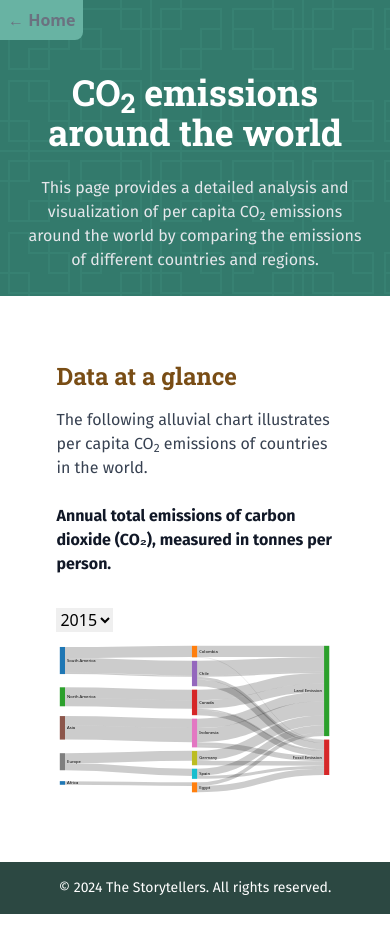
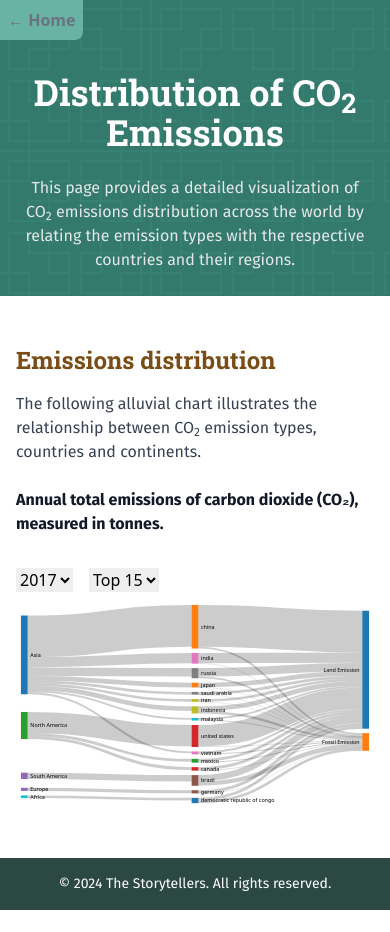
Before and after one commit to Clonecodesash/Storytellers-DataViz-Project, an Angular app: page /alluvial in a window 390 px wide. Built offline with nearby package versions, Linux system fonts and the light colour scheme.

Commit message:
Arrow events added and chart populated with real data

```diff
--- a/src/app/alluvial/alluvial.component.css
+++ b/src/app/alluvial/alluvial.component.css
@@ -1,6 +1,3 @@
-#alluvialYearSelector {
-    margin-bottom: 10px;
-}
 
 figure#sankey {
     width: 100%;
--- a/src/app/alluvial/alluvial.component.html
+++ b/src/app/alluvial/alluvial.component.html
@@ -6,22 +6,27 @@
             class="absolute top-0 left-0 p-2 rounded-br-lg text-white bg-primary-light hover:text-gray-500 font-semibold">
             ← Home
         </a>
-        <h1 class="text-4xl font-bold text-white mt-12 lg:mt-4 mb-6">CO<sub>2</sub> emissions around the world</h1>
+        <h1 class="text-4xl font-bold text-white mt-12 lg:mt-4 mb-6">Distribution of CO<sub>2</sub> Emissions</h1>
         <p class="text-gray-200">
-            This page provides a detailed analysis and visualization of per capita CO<sub>2</sub> emissions around the
-            world by comparing the emissions of different countries and regions.
+            This page provides a detailed visualization of CO<sub>2</sub> emissions distribution across the world by
+            relating the emission types with the respective countries and their regions.
     </header>
 
-    <main class="flex-grow w-full bg-white p-8">
-        <div class="max-w-[85%] mx-auto">
+    <main class="flex-grow w-full bg-white p-4 md:p-8">
+        <div class="max-w-full md:max-w-[85%] mx-auto">
             <section class="mb-8">
-                <h2 class="text-2xl font-semibold text-secondary mb-4">Data at a glance</h2>
-                <p class="text-gray-700 mb-6">The following alluvial chart illustrates per capita CO<sub>2</sub>
-                    emissions of countries in the world.
+                <h2 class="text-2xl font-semibold text-secondary mb-4">Emissions distribution</h2>
+                <p class="text-gray-700 mb-6">The following alluvial chart illustrates the relationship between CO<sub>2</sub>
+                    emission types, countries and continents.
                 </p>
                 <p class="text-gray-900 font-semibold flex justify-center mb-8">Annual total emissions of carbon dioxide
-                    (CO₂), measured in tonnes per person.</p>
-                <div id="alluvialYearSelector"></div>
+                    (CO₂), measured in tonnes.</p>
+                <div class="flex gap-4 items-center mb-2">
+                    <div id="alluvialYearSelector"></div>
+                    <select id="top-n-select" (change)="onTopNSelect($event)">
+                        <option *ngFor="let n of topNOptions" [value]="n">Top {{ n }}</option>
+                    </select>
+                </div>
                 <figure id="sankey"></figure>
             </section>
         </div>
--- a/src/app/alluvial/alluvial.component.ts
+++ b/src/app/alluvial/alluvial.component.ts
@@ -1,3 +1,4 @@
+import { CommonModule } from '@angular/common';
 import { Component, ElementRef, HostListener } from '@angular/core';
 import { RouterModule } from '@angular/router';
 import * as d3 from 'd3';
@@ -6,7 +7,7 @@ import { sankey, sankeyLinkHorizontal } from 'd3-sankey';
 @Component({
   selector: 'app-alluvial',
   standalone: true,
-  imports: [RouterModule],
+  imports: [RouterModule, CommonModule],
   templateUrl: './alluvial.component.html',
   styleUrl: './alluvial.component.css'
 })
@@ -20,6 +21,9 @@ export class AlluvialComponent {
   private margin = { top: 10, right: 10, bottom: 10, left: 10 };
   private currentIndex: number = 0;
   private years: number[] = [];
+  topNOptions: number[] = [15, 30, 50]; // Top N selector options
+  selectedTopN: number = 15; // Default top N
+  selectedYear: number = new Date().getFullYear(); // Default year
 
   constructor() {
     this.width = 800 - this.margin.left - this.margin.right;
@@ -28,7 +32,7 @@ export class AlluvialComponent {
 
   ngOnInit(): void {
     this.createSvg();
-    d3.csv('assets/emissions_data_with_years.csv').then(data => {
+    d3.csv('assets/alluvial_data.csv').then(data => {
       this.data = data.map(d => ({
         country: d['Country'],
         continent: d['Continent'],
@@ -37,8 +41,8 @@ export class AlluvialComponent {
         year: +d['Year']
       }));
       this.years = this.getAvailableYears();
-      this.filteredData = this.filterDataByYear(this.years[this.currentIndex]);
-      // this.filteredData = this.filterDataByYear(this.getAvailableYears()[0]);
+      this.selectedYear = this.years[0];
+      this.filteredData = this.getFilteredData();
       this.drawSankey(this.filteredData);
       this.createYearSelector();
     });
@@ -68,7 +72,7 @@ export class AlluvialComponent {
   private drawSankey(data: any[]): void {
     this.svg.selectAll('*').remove();
     d3.select('#sankey-svg')
-    .attr('viewBox', `0 0 ${this.width + this.margin.left + this.margin.right} ${this.height + this.margin.top + this.margin.bottom}`);
+      .attr('viewBox', `0 0 ${this.width + this.margin.left + this.margin.right} ${this.height + this.margin.top + this.margin.bottom}`);
 
     const nodes: Set<string> = new Set();
     const links: { source: any; target: any; value: any; }[] = [];
@@ -100,6 +104,8 @@ export class AlluvialComponent {
       console.error('Missing nodes in links:', sankeyData.links.filter(link => link.source === -1 || link.target === -1));
       return;
     }
+
+    this.adjustSvgHeight(data.length);
 
     this.sankeyGenerator = sankey<{ name: string }, { value: number }>()
       .nodeWidth(15)
@@ -180,9 +186,9 @@ export class AlluvialComponent {
       .append('select')
       .attr('id', 'alluvial-year-select')
       .on('change', () => {
-        const selectedYear = +d3.select('#alluvialYearSelector select').property('value');
-        this.currentIndex = years.indexOf(selectedYear);
-        this.filteredData = this.filterDataByYear(selectedYear);
+        this.selectedYear = +d3.select('#alluvialYearSelector select').property('value');
+        this.currentIndex = years.indexOf(this.selectedYear);
+        this.filteredData = this.getFilteredData();
         this.drawSankey(this.filteredData);
       })
       .selectAll('option')
@@ -192,18 +198,22 @@ export class AlluvialComponent {
       .text(d => d)
       .attr('value', d => d);
 
-      this.updateYearSelector();
+    this.updateYearSelector();
   }
+
+  private getFilteredData(): any[] {
+    return this.data
+      .filter(d => d.year === this.selectedYear)
+      .sort((a, b) => (b.emission_land + b.emission_fossil) - (a.emission_land + a.emission_fossil))
+      .slice(0, this.selectedTopN);
+  }
+
 
   private updateYearSelector(): void {
     const yearSelect = d3.select('#alluvial-year-select');
     if (yearSelect) {
       yearSelect.property('value', this.years[this.currentIndex]);
     }
-  }
-
-  private filterDataByYear(year: number): any[] {
-    return this.data.filter(d => d.year === year);
   }
 
   private getAvailableYears(): number[] {
@@ -213,7 +223,8 @@ export class AlluvialComponent {
   private nextYear(): void {
     if (this.currentIndex < this.years.length - 1) {
       this.currentIndex++;
-      this.filteredData = this.filterDataByYear(this.years[this.currentIndex]);
+      this.selectedYear = this.years[this.currentIndex];
+      this.filteredData = this.getFilteredData();
       this.drawSankey(this.filteredData);
       this.updateYearSelector();
     }
@@ -222,7 +233,8 @@ export class AlluvialComponent {
   private previousYear(): void {
     if (this.currentIndex > 0) {
       this.currentIndex--;
-      this.filteredData = this.filterDataByYear(this.years[this.currentIndex]);
+      this.selectedYear = this.years[this.currentIndex];
+      this.filteredData = this.getFilteredData();
       this.drawSankey(this.filteredData);
       this.updateYearSelector();
     }
@@ -239,4 +251,16 @@ export class AlluvialComponent {
       this.drawSankey(this.filteredData);
     }
   }
+
+  public onTopNSelect(event: Event): void {
+    this.selectedTopN = +(event.target as HTMLSelectElement).value;
+    this.filteredData = this.getFilteredData();
+    this.drawSankey(this.filteredData);
+  }
+
+  private adjustSvgHeight(dataLength: number): void {
+    this.height = 30 * dataLength;
+    d3.select('svg')
+      .attr('viewBox', `0 0 ${this.width + this.margin.left + this.margin.right} ${this.height + this.margin.top + this.margin.bottom}`);
+  }
 }
--- a/src/app/compcat/compcat.component.html
+++ b/src/app/compcat/compcat.component.html
@@ -12,8 +12,8 @@
             world by comparing the emissions of different countries and regions.
     </header>
 
-    <main class="flex-grow w-full bg-white p-8">
-        <div class="max-w-[85%] mx-auto">
+    <main class="flex-grow w-full bg-white p-4 md:p-8">
+        <div class="max-w-full md:max-w-[85%] mx-auto">
             <!-- Bar Graph 1 -->
             <section class="mb-8">
                 <h2 class="text-2xl font-semibold text-secondary mb-4">Data at a glance</h2>
--- a/src/app/homepage/homepage.component.html
+++ b/src/app/homepage/homepage.component.html
@@ -14,7 +14,8 @@
                     </h2>
                     <p class="text-gray-700 mb-4">
                         This section aims to analyze and visualize data of per capita CO<sub>2</sub> emissions all
-                        around the world. It includes 5 different plots to compare the emissions of different countries and
+                        around the world. It includes 5 different plots to compare the emissions of different countries
+                        and
                         regions.
                     </p>
                     <p class="text-gray-700 mb-2">
@@ -23,13 +24,13 @@
                 </a>
             </section>
             <!-- Section 2 -->
-            <section class="mb-8 shadow-lg rounded-lg p-6">
+            <section class="section mb-8 shadow-lg rounded-lg p-6">
                 <a [routerLink]="['/alluvial']" class="block">
                     <h2 class="text-2xl font-semibold mb-4 text-secondary">Distribution of CO<sub>2</sub> emissions</h2>
                     <p class="text-gray-700 mb-4">
-                        This section aims to analyze and visualize data of per capita CO<sub>2</sub> emissions all
-                        around the world. It includes an alluvial plot to visualize the distribution of the emissions of different countries and
-                        regions.
+                        This section aims to illustrate the distribution of CO<sub>2</sub> emission across the world. It
+                        includes an alluvial plot to visualize the distribution of the emissions of different countries
+                        and regions.
                     </p>
                     <p class="text-gray-700 mb-2">
                         <b>Data Source:</b> Global Carbon Budget (2023); Population based on various sources (2023)
```
Also changed, not shown: src/assets/alluvial_data.csv (renamed from alluvial_data.csv), src/assets/emissions_data_with_years.csv (deleted).
